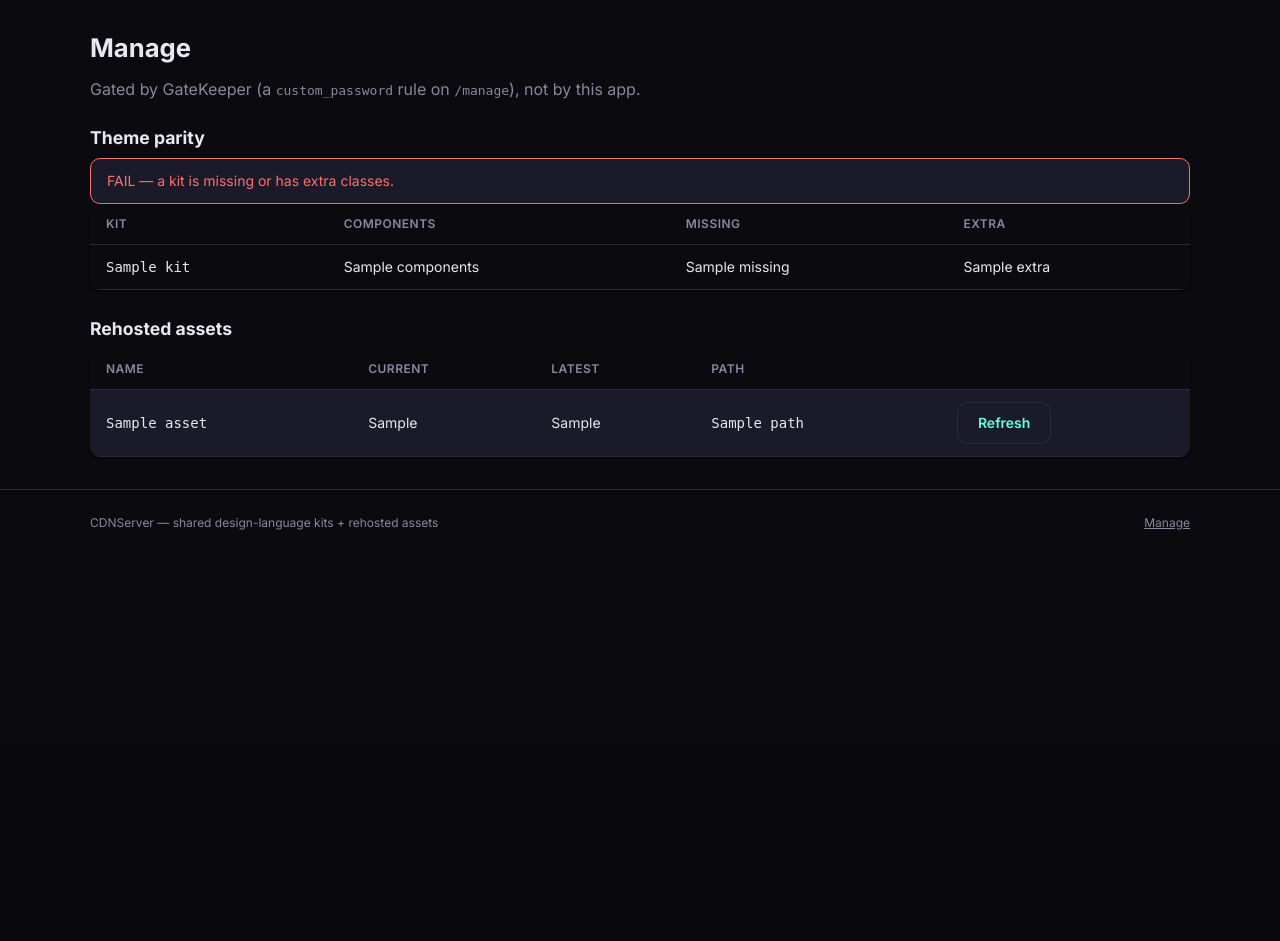
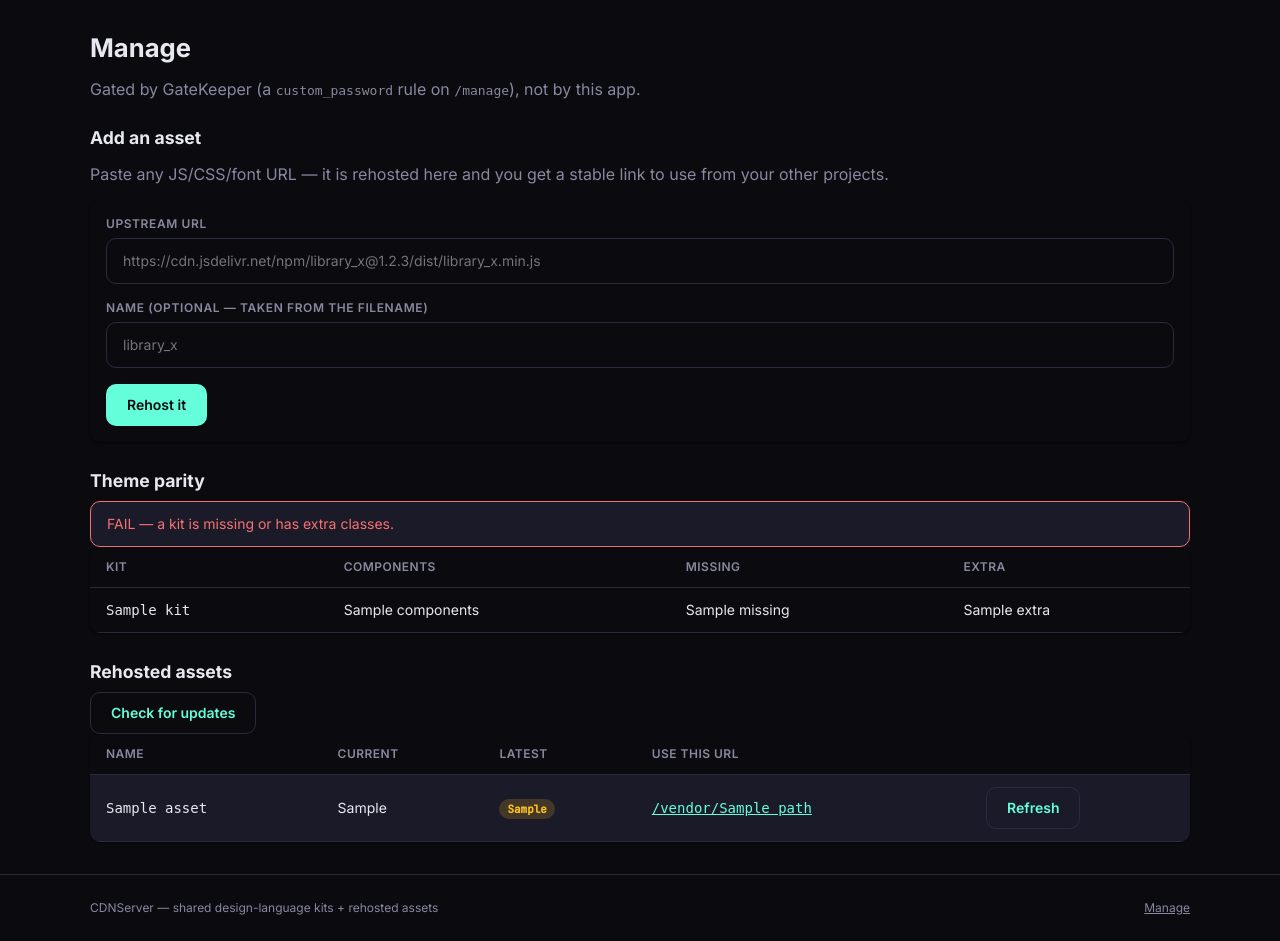
Before and after one commit to NovaProtocol/CDNServer, a Python web app: template templates/manage.html in a window 1280 px wide. Shown: the part 57-998 px from the top of the page. Before the commit the page ends 587 px from the top, so only its background shows below. Run offline with Jinja, Linux system fonts and the light colour scheme; the template is opened without the code that fills it: most values are stand-ins (such as "Sample title", 1, 10 or a date in 2020); some libraries are stand-ins or nearby versions.

Commit message:
feat: rehost an asset from the manage page
Add POST /api/assets to fetch a URL the owner pastes and return a stable
/vendor path to link from other projects, a Check-for-updates button and
a "use this URL" column. Mutating routes now require a manage token so
the public /api surface cannot be written to.

```diff
--- a/apps/routes/manage.py
+++ b/apps/routes/manage.py
@@ -7,6 +7,7 @@ from sqlalchemy import select
 from apps.db import get_sessionmaker
 from apps.models import Asset
 from apps.parity import check_parity
+from apps.security import manage_token
 from apps.templating import templates
 
 router = APIRouter()
@@ -19,5 +20,7 @@ async def manage(request: Request) -> HTMLResponse:
     async with get_sessionmaker()() as session:
         assets = (await session.execute(select(Asset).order_by(Asset.name))).scalars().all()
     return templates.TemplateResponse(
-        request, "manage.html", {"assets": assets, "parity": check_parity()}
+        request,
+        "manage.html",
+        {"assets": assets, "parity": check_parity(), "manage_token": manage_token()},
     )
--- a/templates/landing.html
+++ b/templates/landing.html
@@ -29,13 +29,14 @@
 <h2 class="text-lg font-semibold mb-3">Rehosted assets</h2>
 <div class="ui-card mb-10">
   <table class="ui-table">
-    <thead><tr><th>Name</th><th>Kind</th><th>Version</th><th>Upstream</th></tr></thead>
+    <thead><tr><th>Name</th><th>Kind</th><th>Version</th><th>Use this URL</th><th>Upstream</th></tr></thead>
     <tbody>
       {% for a in assets %}
       <tr>
         <td><code>{{ a.name }}</code></td>
         <td><span class="ui-badge">{{ a.kind }}</span></td>
         <td>{{ a.current_version }}</td>
+        <td><a href="/vendor/{{ a.path }}"><code>/vendor/{{ a.path }}</code></a></td>
         <td><a href="{{ a.upstream_url }}">source</a></td>
       </tr>
       {% endfor %}
--- a/templates/manage.html
+++ b/templates/manage.html
@@ -5,6 +5,27 @@
 <p class="mb-8 text-sm" style="color: var(--ui-on-surface-variant);">
   Gated by GateKeeper (a <code>custom_password</code> rule on <code>/manage</code>), not by this app.
 </p>
+
+<h2 class="text-lg font-semibold mb-3">Add an asset</h2>
+<p class="mb-3 text-sm" style="color: var(--ui-on-surface-variant);">
+  Paste any JS/CSS/font URL — it is rehosted here and you get a stable link to use from your other projects.
+</p>
+<div class="ui-card mb-10">
+  <div class="ui-card__body">
+    <form id="add-asset" class="ui-form" onsubmit="return addAsset(event)">
+      <div class="ui-field">
+        <label class="ui-field__label" for="asset-url">Upstream URL</label>
+        <input class="ui-input" id="asset-url" type="url" placeholder="https://cdn.jsdelivr.net/npm/library_x@1.2.3/dist/library_x.min.js" required>
+      </div>
+      <div class="ui-field">
+        <label class="ui-field__label" for="asset-name">Name <span style="color: var(--ui-on-surface-variant);">(optional — taken from the filename)</span></label>
+        <input class="ui-input" id="asset-name" type="text" placeholder="library_x">
+      </div>
+      <button class="ui-btn ui-btn--primary" type="submit">Rehost it</button>
+    </form>
+    <div class="ui-alert ui-alert--info mt-4" id="add-result" hidden></div>
+  </div>
+</div>
 
 <h2 class="text-lg font-semibold mb-3">Theme parity</h2>
 <div class="ui-alert {{ 'ui-alert--info' if parity.ok else 'ui-alert--error' }} mb-6">
@@ -27,19 +48,20 @@
 </div>
 
 <h2 class="text-lg font-semibold mb-3">Rehosted assets</h2>
+<div class="mb-3">
+  <button class="ui-btn ui-btn--outline" onclick="checkLatest(this)">Check for updates</button>
+</div>
 <div class="ui-card">
   <table class="ui-table ui-table--striped">
-    <thead><tr><th>Name</th><th>Current</th><th>Latest</th><th>Path</th><th></th></tr></thead>
+    <thead><tr><th>Name</th><th>Current</th><th>Latest</th><th>Use this URL</th><th></th></tr></thead>
     <tbody>
       {% for a in assets %}
       <tr>
         <td><code>{{ a.name }}</code></td>
         <td>{{ a.current_version }}</td>
-        <td>{{ a.latest_version or '—' }}</td>
-        <td><code>{{ a.path }}</code></td>
-        <td>
-          <button class="ui-btn ui-btn--outline" onclick="refreshAsset({{ a.id }}, this)">Refresh</button>
-        </td>
+        <td>{% if a.latest_version and a.latest_version != a.current_version %}<span class="ui-badge ui-badge--warn">{{ a.latest_version }}</span>{% else %}{{ a.latest_version or '—' }}{% endif %}</td>
+        <td><a href="/vendor/{{ a.path }}"><code>/vendor/{{ a.path }}</code></a></td>
+        <td><button class="ui-btn ui-btn--outline" onclick="refreshAsset({{ a.id }}, this)">Refresh</button></td>
       </tr>
       {% endfor %}
     </tbody>
@@ -47,17 +69,61 @@
 </div>
 
 <script>
+  const MANAGE_TOKEN = "{{ manage_token }}";
+
+  function showResult(el, ok, message) {
+    el.hidden = false;
+    el.className = "ui-alert " + (ok ? "ui-alert--info" : "ui-alert--error") + " mt-4";
+    el.innerHTML = message;
+  }
+
+  async function addAsset(event) {
+    event.preventDefault();
+    const box = document.getElementById("add-result");
+    const url = document.getElementById("asset-url").value.trim();
+    const name = document.getElementById("asset-name").value.trim();
+    const btn = event.target.querySelector("button[type=submit]");
+    btn.disabled = true; btn.textContent = "Rehosting…";
+    try {
+      const res = await fetch("/api/assets", {
+        method: "POST",
+        headers: { "Content-Type": "application/json", "X-Manage-Token": MANAGE_TOKEN },
+        body: JSON.stringify({ upstream_url: url, name: name || null }),
+      });
+      const body = await res.json();
+      if (!res.ok) throw new Error(body?.error?.message || body?.detail || res.statusText);
+      showResult(box, true, "Added <code>" + body.name + "</code>. Use it at <code>" + location.origin + body.url + "</code>");
+      document.getElementById("add-asset").reset();
+    } catch (err) {
+      showResult(box, false, "Failed: " + err.message);
+    } finally {
+      btn.disabled = false; btn.textContent = "Rehost it";
+    }
+    return false;
+  }
+
+  async function checkLatest(btn) {
+    btn.disabled = true; btn.textContent = "Checking…";
+    try {
+      const res = await fetch("/api/assets/check", { method: "POST", headers: { "X-Manage-Token": MANAGE_TOKEN } });
+      if (!res.ok) throw new Error(res.statusText);
+      location.reload();
+    } catch (err) {
+      btn.disabled = false; btn.textContent = "Check for updates";
+      alert("Check failed: " + err.message);
+    }
+  }
+
   async function refreshAsset(id, btn) {
-    btn.disabled = true;
-    btn.textContent = '…';
+    btn.disabled = true; btn.textContent = '…';
     try {
-      const res = await fetch(`/api/assets/${id}/refresh`, { method: 'POST' });
+      const res = await fetch(`/api/assets/${id}/refresh`, { method: 'POST', headers: { "X-Manage-Token": MANAGE_TOKEN } });
       const body = await res.json();
-      if (!res.ok) throw new Error(body?.error?.message || res.statusText);
+      if (!res.ok) throw new Error(body?.error?.message || body?.detail || res.statusText);
       btn.textContent = 'Done';
     } catch (err) {
-      console.error({ message: err.message, url: `/api/assets/${id}/refresh`, requestId: (await res?.headers?.get?.('X-Request-ID')) });
       btn.textContent = 'Failed';
+      alert("Refresh failed: " + err.message);
     }
   }
 </script>
```
Also changed, not shown: apps/routes/assets.py (+83 -4 lines), apps/security.py (added, +24 -0 lines), tests/test_smoke.py (+22 -0 lines).
